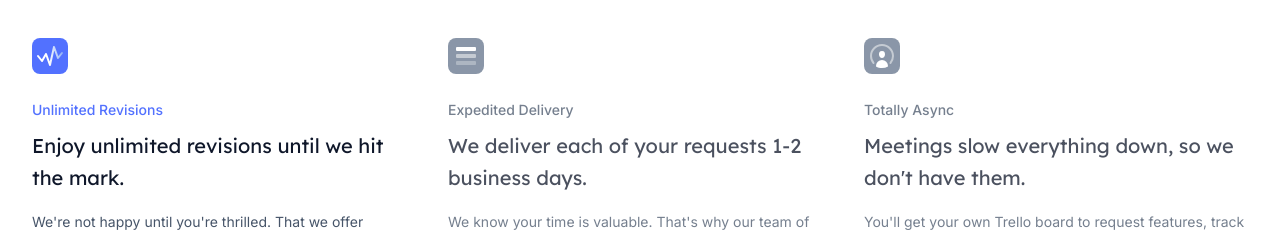
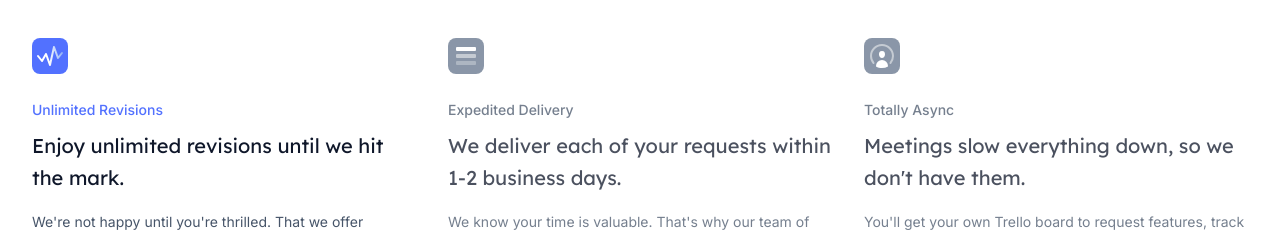
Before and after one commit to dcgleason/webshop-landing, a Next.js app: page / in a window 1280 px wide. Shown: the part 2120-2358 px from the top of the page. Built offline with nearby package versions, Linux system fonts and the light colour scheme.

Commit message:
update to lanidng

```diff
--- a/src/components/SecondaryFeatures.jsx
+++ b/src/components/SecondaryFeatures.jsx
@@ -46,7 +46,7 @@ const features = [
   {
     name: 'Expedited Delivery',
     summary:
-      'We deliver each of your requests 1-2 business days.',
+      'We deliver each of your requests within 1-2 business days.',
     description:
       "We know your time is valuable. That's why our team of Shopify Experts put our clients first and deliver quality results fast.",
     image: screenshotInventory,
```
